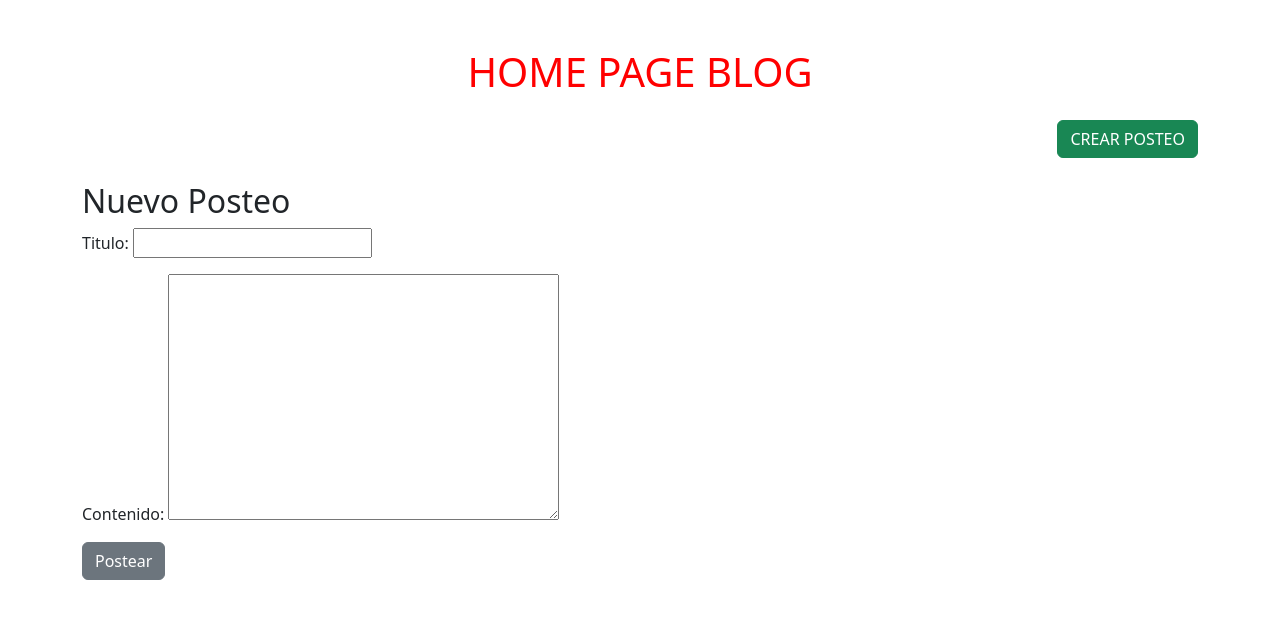
After one commit to juanpafittipaldi/Blog_Final, a Django app: page /posteo/nuevo/ in a window 1280 px wide. The commit adds this page. Shown: the top 619 px of the page. Run offline with Django 4.2, Linux system fonts and the light colour scheme.

Commit message:
Jose: generadas vitas, templates y urls necesarias para crear los posteos. Funcionalidad minima de la AppBlog lista.

```diff
--- /dev/null
+++ b/AppBlog/forms.py
@@ -0,0 +1,8 @@
+from django import forms
+from .models import Posteo
+
+class PosteoForm(forms.ModelForm):
+
+    class Meta:
+        model = Posteo
+        fields = ('titulo', 'contenido',)
--- a/AppBlog/templates/html/base.html
+++ b/AppBlog/templates/html/base.html
@@ -10,8 +10,11 @@
     <link href="https://cdn.jsdelivr.net/npm/bootstrap@5.2.2/dist/css/bootstrap.min.css" rel="stylesheet" integrity="sha384-Zenh87qX5JnK2Jl0vWa8Ck2rdkQ2Bzep5IDxbcnCeuOxjzrPF/et3URy9Bv1WTRi" crossorigin="anonymous">
 </head>
 <body>
-    <div class="mt-5">
+    <div class="mt-5 container">
         <h1 class="header">HOME PAGE BLOG</h1>
+        <div class="d-flex justify-content-end mt-4 mb-4">
+            <a href="{% url 'posteo_nuevo' %}" class="btn btn-success">CREAR POSTEO</a>
+        </div>
     </div>
     <main class="container">
         <div class="row">
--- /dev/null
+++ b/AppBlog/templates/html/editar_posteo.html
@@ -0,0 +1,10 @@
+{% extends 'html/base.html' %}
+
+{% block content %}
+    <h2>Nuevo Posteo</h2>
+    <form method="POST" class="post-form">
+        {% csrf_token %}
+        {{ form.as_p }}
+        <button type="submit" class="btn btn-secondary">Postear</button>
+    </form>
+{% endblock %}
--- a/AppBlog/templates/html/lista_posteos.html
+++ b/AppBlog/templates/html/lista_posteos.html
@@ -3,7 +3,7 @@
 
 {% for posteo in posteos %}
     <article class="container">
-        <h2><a href="">{{ posteo.titulo }}</a></h2>
+        <h2><a href="{% url 'detalle_posteo' pk=posteo.pk %}">{{ posteo.titulo }}</a></h2>
         <p>{{ posteo.contenido | linebreaksbr }}</p>
         <time>publicado: {{ posteo.fecha_publicado }}</time>
         <hr>
--- a/AppBlog/urls.py
+++ b/AppBlog/urls.py
@@ -3,4 +3,6 @@ from . import views
 
 urlpatterns = [
     path('', views.lista_posteos, name='lista_posteos'),
+    path('posteo/<int:pk>/', views.detalle_posteo, name='detalle_posteo'),
+    path('posteo/nuevo/', views.posteo_nuevo, name='posteo_nuevo'),
 ]
--- a/AppBlog/views.py
+++ b/AppBlog/views.py
@@ -1,9 +1,18 @@
-from django.shortcuts import render
+from django.shortcuts import render, get_object_or_404
 from django.utils import timezone
 from .models import Posteo
-
+from .forms import PosteoForm
 
 
 def lista_posteos(request):
     posteos = Posteo.objects.filter(fecha_publicado__lte=timezone.now()).order_by('fecha_creado')
     return render(request, 'html/lista_posteos.html', {'posteos':posteos})
+
+
+def detalle_posteo(request, pk):
+    posteo = get_object_or_404(Posteo, pk=pk)
+    return render(request, 'html/detalle_posteo.html', {'posteo': posteo})
+
+def posteo_nuevo(request):
+    form = PosteoForm()
+    return render(request, 'html/editar_posteo.html', {'form': form})
```
Also changed, not shown: AppBlog/templates/html/detalle_posteo.html (added, +14 -0 lines).
